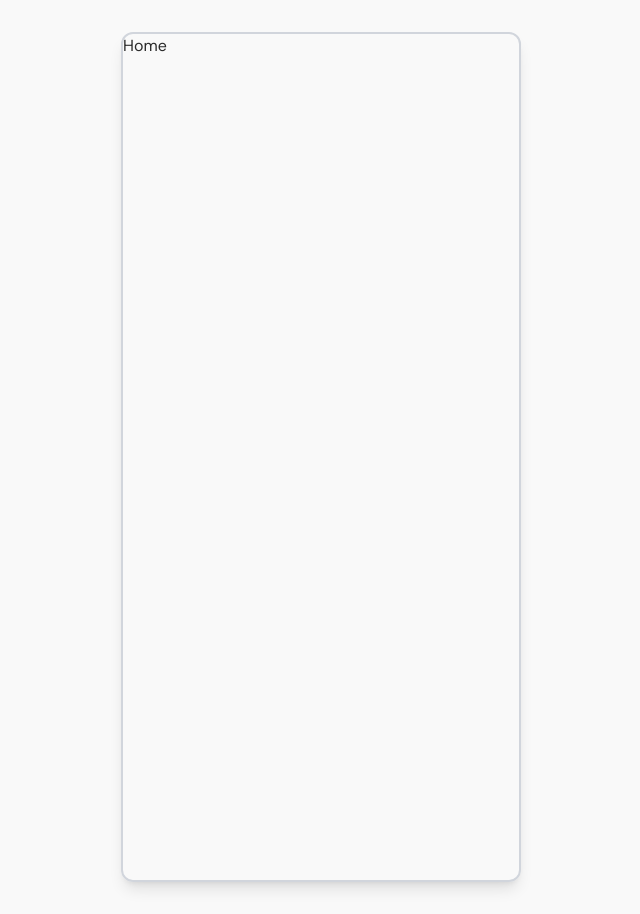
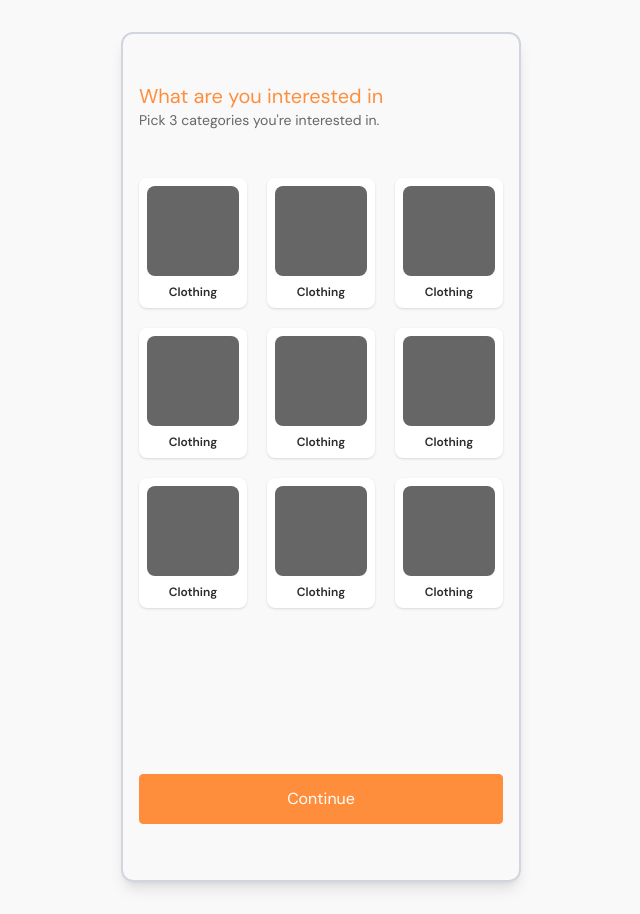
Before and after one commit to MaywedaDev/sd-marketplace-react, a React (Vite) app: page / in a window 1280 px wide. Shown: the whole page, without its empty margins (319-959 px from the left). Built offline with nearby package versions, Linux system fonts and the light colour scheme.

Commit message:
Updated Code

```diff
--- a/src/pages/auth/signup.tsx
+++ b/src/pages/auth/signup.tsx
@@ -18,7 +18,14 @@ export default function SignUp() {
       </div>
       {stage < 1 ? (
         <>
-          <Form.Root className="w-full flex flex-col space-y-4 my-3">
+          <Form.Root
+            className="w-full flex flex-col space-y-4 my-3"
+            onSubmit={(e) => {
+              e.preventDefault();
+              // Handle form submission logic here
+              setStage(1);
+            }}
+          >
             <FormInput
               name="name"
               type="text"
--- a/src/pages/index.tsx
+++ b/src/pages/index.tsx
@@ -1,5 +1,28 @@
+import Button from "@/components/Shared/Button";
 import React from "react";
 
 export default function Home() {
-  return <div>Home</div>;
+  return (
+    <div className="w-full h-full px-4 flex flex-col">
+      <div className="my-12">
+        <h3 className="text-xl text-primary">What are you interested in</h3>
+        <p className="text-text-secondary text-sm">
+          Pick 3 categories you're interested in.
+        </p>
+      </div>
+      <div className="grid grid-cols-3 gap-5">
+        {[...Array(9).fill("Clothing")].map((text, index) => (
+          <div
+            key={index}
+            className="p-2 bg-white rounded-lg shadow hover:shadow-lg transition-shadow duration-200 h-[130px] flex flex-col justify-between"
+          >
+            <div className="w-full bg-text-secondary rounded-lg h-full mb-2"></div>
+            <span className="text-xs text-center font-semibold">{text}</span>
+          </div>
+        ))}
+      </div>
+
+      <Button className="mt-auto mb-14">Continue</Button>
+    </div>
+  );
 }
--- a/src/routes/index.tsx
+++ b/src/routes/index.tsx
@@ -3,11 +3,12 @@ import { Route, Routes } from "react-router-dom";
 import Signin from "@/pages/auth/signin";
 import SignUp from "@/pages/auth/signup";
 import GetStarted from "@/pages/get-started";
+import Home from "@/pages";
 
 export default function AppRoutes() {
   return (
     <Routes>
-      <Route path="/" element={<div>Home</div>} />
+      <Route path="/" element={<Home />} />
       <Route path="/about" element={<div>About</div>} />
       <Route path="/contact" element={<div>Contact</div>} />
       <Route path="/signup" element={<SignUp />} />
```
